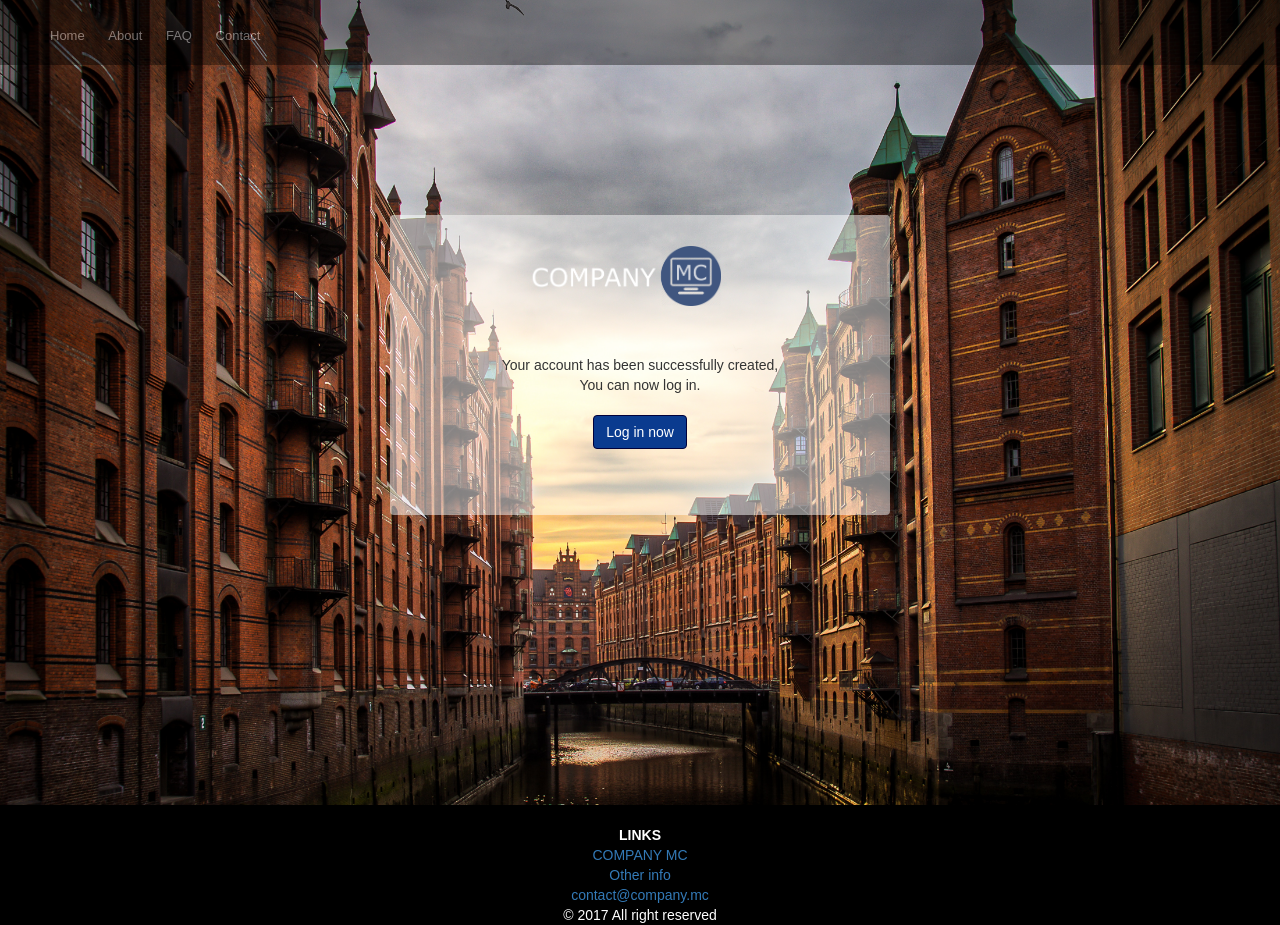
After one commit to tanase13/Proiect_Portofoliu_LogIn, a PHP site: page /created.php in a window 1280 px wide. The commit adds this page. Run offline with PHP 8.4, Linux system fonts and the light colour scheme; some libraries are stand-ins or nearby versions.

Commit message:
Created page

```diff
--- /dev/null
+++ b/created.php
@@ -0,0 +1,77 @@
+<!DOCTYPE html>
+<html>
+<head>
+ <title>COMPANY MC</title>
+   <link rel="shortcut icon" type="image/x-icon" href="Media/favicon.ico" />
+      <script type="text/javascript" src="jquery-3.1.1.js"></script>
+   <script type="text/javascript" src="BootStrap/js/bootstrap.min.js"></script>
+   <link rel="stylesheet" href="BootStrap/css/bootstrap.min.css">
+
+   <link rel="stylesheet" type="text/css" href="Fonts/font-awesome.css">
+   <link rel="stylesheet" type="text/css" href="CSS/css.css">
+
+ </head>
+
+ <body>
+ 	<div id="nav"> <br>
+ 		<div id="nav_wrapper"><br>
+ 			<table class="center">
+ 		<ul>
+ 			<li><a href ="index.php">Home</a></li>
+ 			<li><a href="about.php">About</a></li>
+ 			<li><a href="">FAQ</a></li>
+ 			<li><a href="contact.php">Contact</a></li>
+
+ 		 </ul>
+ 		 	</table>
+ 		 </div>
+
+
+
+
+ 		</ul>
+
+ 		<div class="container3">
+      <img src="Media/logo.png">
+      <br><br><br>Your account has been successfully created, <br> You can now log in.
+
+      <br> <br>
+
+      <a href="index.php"><button type="submit" name="submit" class="btn btn-sign">Log in now</button></a>
+
+ 		 </div>
+
+
+
+
+
+
+
+ 	</div>
+
+
+ <footer>
+
+
+
+ 	<div class="footer">
+
+ <!-- <div class="f1"><font color="white"><b>ADRESS</b> <br> <br> Oxford Street, Nr 16, <br> (+40)730 336 796, <br> Bucharest, Romania.</font></div>  -->
+
+  <div class="f2"><font color="white"><br><b>LINKS</b>  <br> <font color="#1abc9c"><a href=""> COMPANY MC </a></font> <br>
+        <font color="#1abc9c"><a href=""> Other info </a></font> <br>
+          <font color="#1abc9c"><a href=""> contact@company.mc </a></font></font></div>
+
+  <div class="f3"><font color="white">&copy; 2017 All right reserved</font></div>
+
+  </div>
+ </footer>
+
+
+ </body>
+
+
+
+
+
+ </html>
--- a/includes/signup.inc.php
+++ b/includes/signup.inc.php
@@ -38,7 +38,7 @@ if(isset($_POST['submit'])){
 					$sql = "INSERT INTO users (user_first, user_last, user_email, user_pwd) VALUES ('$first', '$last','$email', '$hashedPwd');";
 
 					mysqli_query($conn, $sql);
-					header("Location: ../join.php?signup=success");
+					header("Location: ../created.php?signup=success");
 					exit();
 				}
 			}
```
Also changed, not shown: profile.php (+5 -5 lines), Raku.ttf (deleted).
